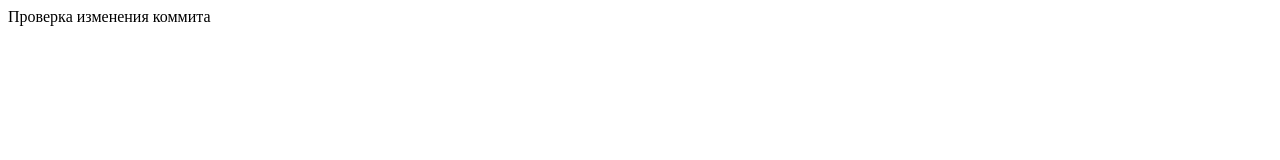
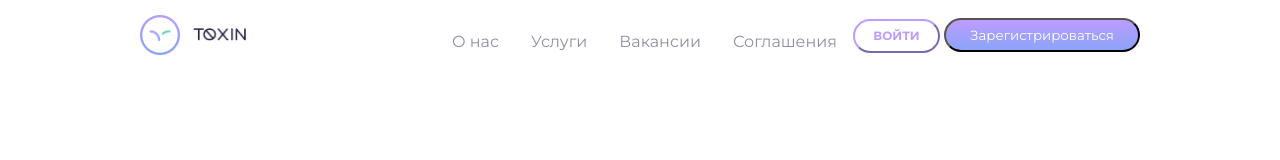
Before and after one commit to EgorAleksandrov/MetaLampHTML, a plain HTML site: page index.html in a window 1280 px wide. Drawn offline with Linux system fonts and the light colour scheme.

Commit message:
first_day_work

```diff
--- /dev/null
+++ b/css/style.css
@@ -0,0 +1,93 @@
+@font-face {
+  font-family: "Montserrat";
+  src: url(/fonts/Montserrat/Montserrat-VariableFont_wght.ttf);
+}
+
+.vectorImg {
+  position: absolute;
+  width: 40px;
+  height: 40px;
+  left: 140px;
+  top: 15px;
+}
+
+.vectorImgSecond {
+  position: absolute;
+  width: 11.76px;
+  height: 11.76px;
+  left: 149.41px;
+  top: 30.29px;
+}
+
+.vectorImgThird {
+  position: absolute;
+  width: 9.12px;
+  height: 5.91px;
+  left: 161.47px;
+  top: 30.29px;
+}
+
+ul {
+  position: absolute;
+  right: 140px;
+  top: 18px;
+  list-style-type: none;
+  margin: 0;
+  padding: 0;
+  overflow: hidden;
+  background-color: #ffff;
+}
+
+li {
+  float: left;
+}
+
+li a {
+  display: block;
+  color: rgba(31, 32, 65, 0.5);
+  text-align: center;
+  padding: 14px 16px;
+  text-decoration: none;
+  font-family: "Montserrat";
+}
+
+.imgLogo {
+  order: 999;
+  margin-left: auto;
+  position: absolute;
+  width: 53.19px;
+  height: 12.95px;
+  left: 192.5px;
+  top: 28.33px;
+  overflow: hidden;
+}
+
+.upButtonFirst {
+  box-sizing: border-box;
+  width: 87px;
+  height: 34px;
+  left: 997px;
+  top: 18px;
+  border-radius: 22px;
+  font-family: "Montserrat";
+  font-style: normal;
+  font-weight: 700;
+  font-size: 12px;
+  line-height: 15px;
+  text-transform: uppercase;
+  color: #bc9cff;
+  background-color: #ffff;
+  border-color: #bc9cff;
+  border-width: 2px;
+}
+
+.upButtonSecond {
+  width: 196px;
+  height: 34px;
+  left: 1104px;
+  top: 18px;
+  color: #ffff;
+  background: linear-gradient(180deg, #bc9cff 0%, #8ba4f9 100%);
+  border-radius: 22px;
+  font-family: "Montserrat";
+}
--- a/index.html
+++ b/index.html
@@ -4,9 +4,32 @@
     <meta charset="UTF-8" />
     <meta http-equiv="X-UA-Compatible" content="IE=edge" />
     <meta name="viewport" content="width=device-width, initial-scale=1.0" />
-    <title>Document</title>
+    <title>Landing page</title>
+    <link rel="stylesheet" href="css/style.css" type="text/css" />
   </head>
   <body>
-    Проверка изменения коммита
+    <img src="/images/vector_icon/Vector.png" class="vectorImg" alt="" />
+    <img
+      src="/images/vector_icon/Vector (2).png"
+      class="vectorImgSecond"
+      alt=""
+    />
+    <img
+      src="/images/vector_icon/Vector (1).png"
+      class="vectorImgThird"
+      alt=""
+    />
+    <a href="index.html"
+      ><img src="/images/TOXIN.png" class="imgLogo" alt="logo"
+    /></a>
+
+    <ul>
+      <li><a href="#">О нас</a></li>
+      <li><a href="#">Услуги</a></li>
+      <li><a href="#">Вакансии</a></li>
+      <li><a href="#">Соглашения</a></li>
+      <a href=""><button class="upButtonFirst">Войти</button></a>
+      <a href=""><button class="upButtonSecond">Зарегистрироваться</button></a>
+    </ul>
   </body>
 </html>
```
Also changed, not shown: fonts/Montserrat/Montserrat-Italic-VariableFont_wght.ttf (added), fonts/Montserrat/Montserrat-VariableFont_wght.ttf (added), images/TOXIN.png (added), images/vector_icon/Vector (1).png (added), images/vector_icon/Vector (2).png (added), images/vector_icon/Vector.png (added), 1 other file.
